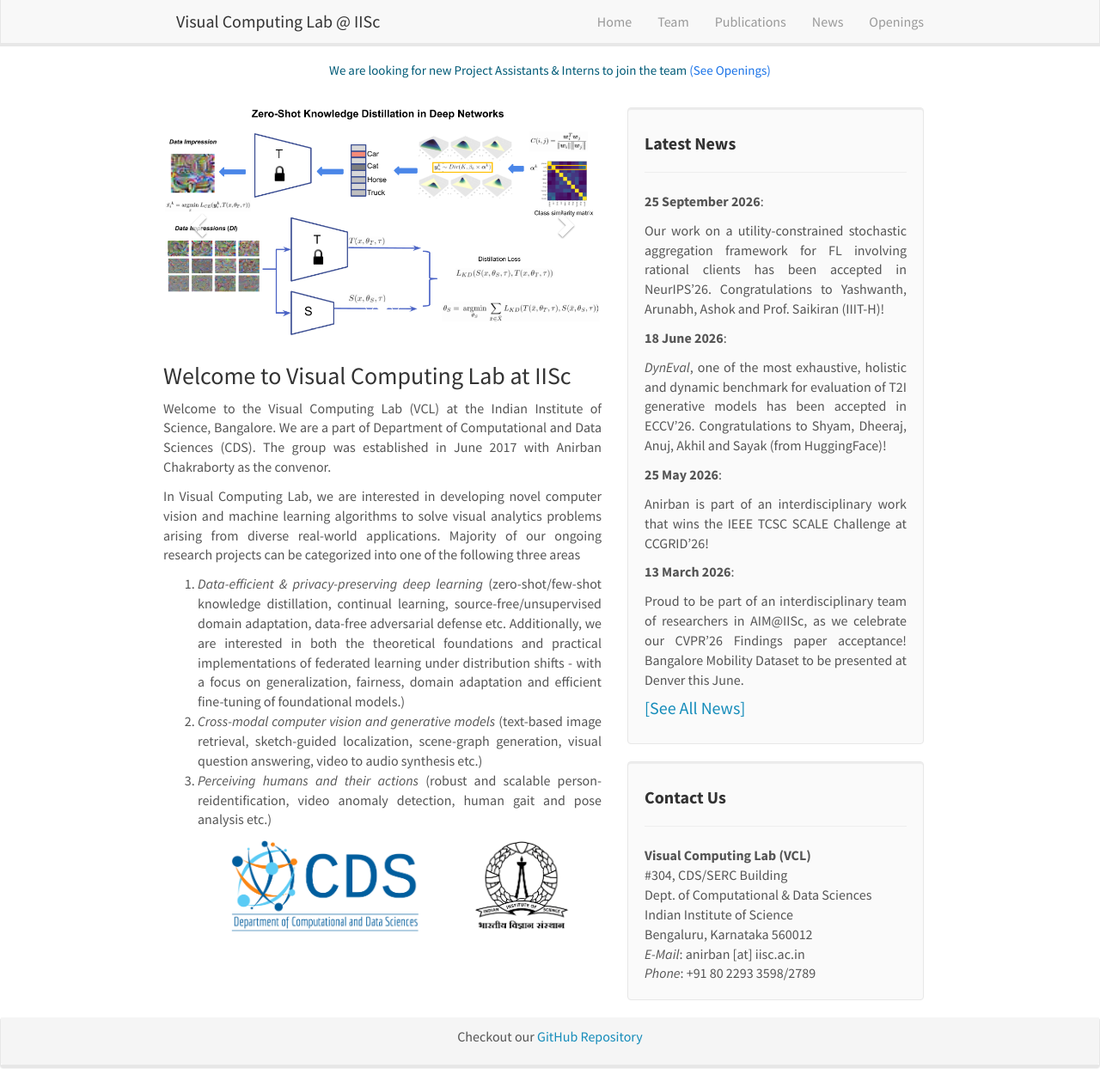
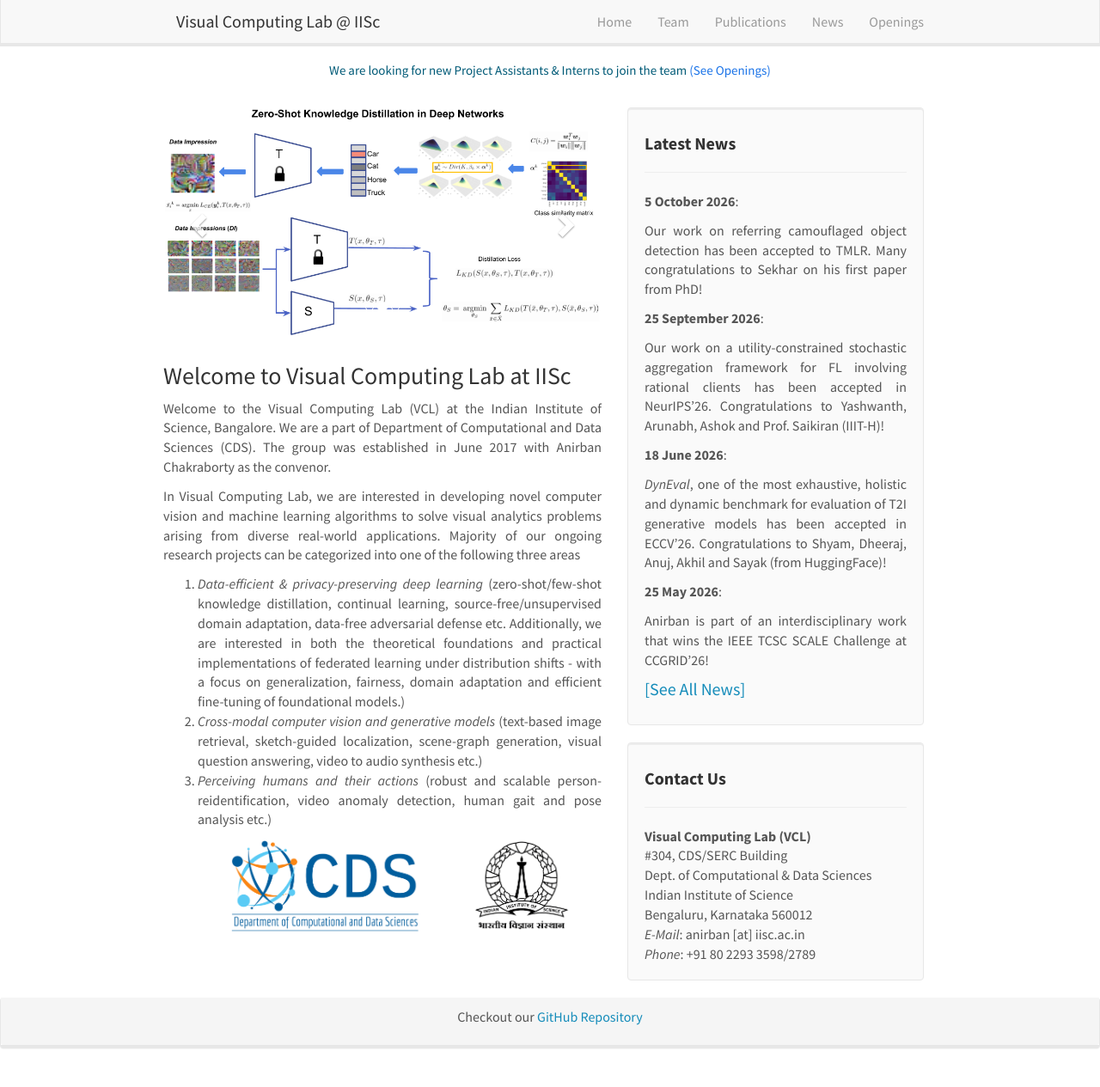
Before and after one commit to vcl-iisc/vclab-website, a Jekyll site: the page built from _pages/home.md, in a window 1280 px wide and 1265 px high. Shown: the whole window at 86% size. Built offline with Jekyll 4.4.1, drawn with Linux system fonts in a browser that asks for light colours; nearby versions of some CDN libraries.

Commit message:
Update news.yml
Added Sekhar's TMLR acceptance news.

```diff
--- a/_data/news.yml
+++ b/_data/news.yml
@@ -1,3 +1,6 @@
+- date: 5 October 2026
+  headline: "Our work on referring camouflaged object detection has been accepted to TMLR. Many congratulations to Sekhar on his first paper from PhD!"
+
 - date: 25 September 2026
   headline: "Our work on a utility-constrained stochastic aggregation framework for FL involving rational clients has been accepted in NeurIPS'26. Congratulations to Yashwanth, Arunabh, Ashok and Prof. Saikiran (IIIT-H)!"
 
```
